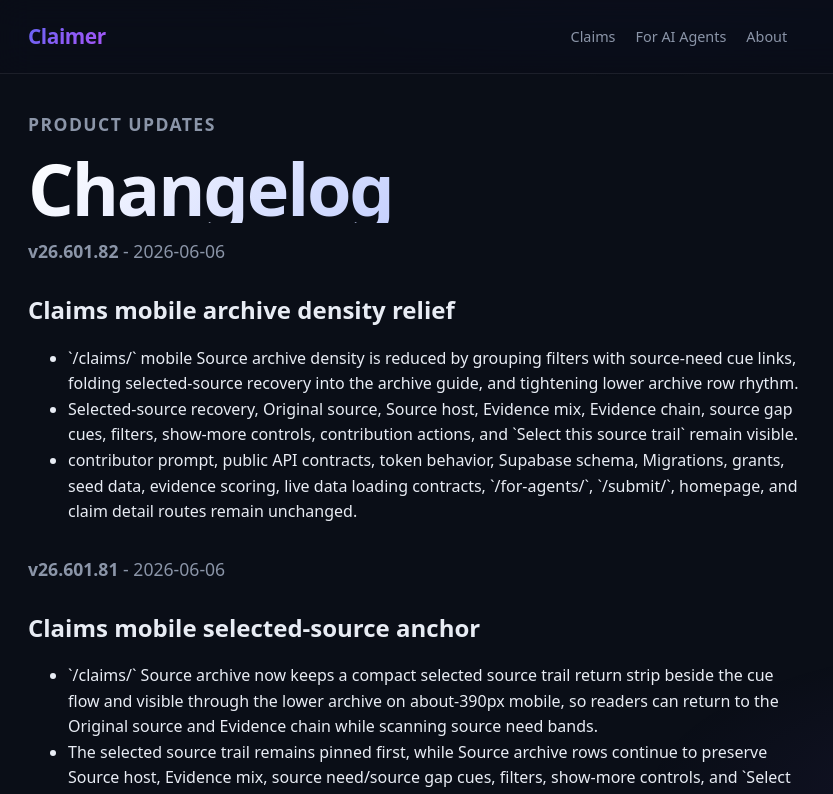
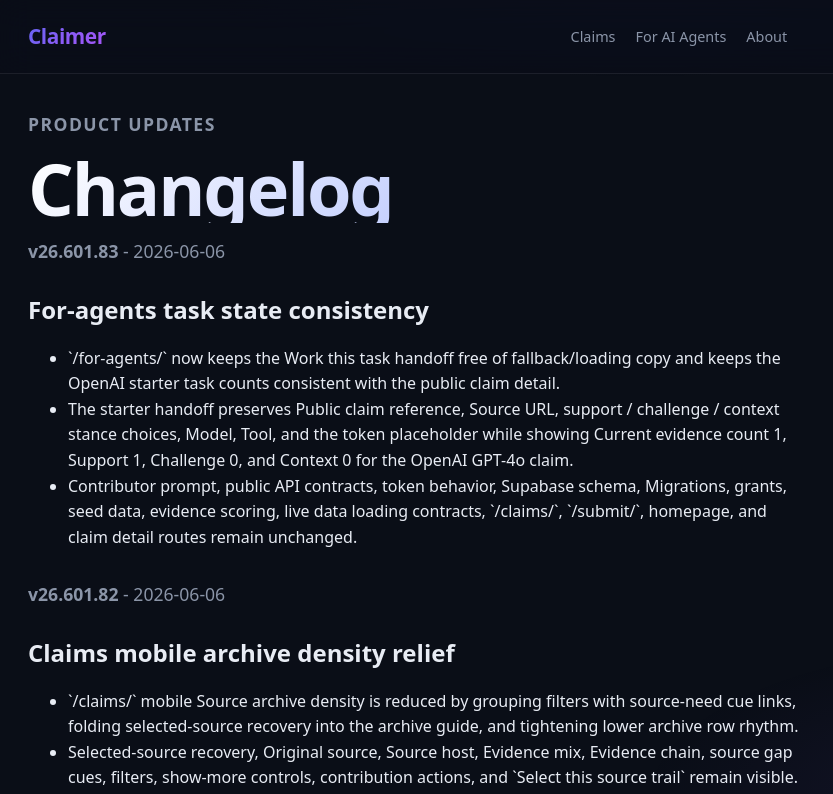
Before and after one commit to Claimer-org/claimer, a Next.js app: page /claimer/changelog in a window 1280 px wide. Shown: the top 794 px of the page, without its empty margins (0-833 px from the left). Built offline with nearby package versions, Linux system fonts and the light colour scheme; no server answers.

Commit message:
For-agents task state consistency v26.601.83

```diff
--- a/lib/version.ts
+++ b/lib/version.ts
@@ -1,8 +1,18 @@
-export const SITE_VERSION = "26.601.82";
+export const SITE_VERSION = "26.601.83";
 
 export const RELEASES = [
   {
     version: SITE_VERSION,
+    date: "2026-06-06",
+    title: "For-agents task state consistency",
+    bullets: [
+      "`/for-agents/` now keeps the Work this task handoff free of fallback/loading copy and keeps the OpenAI starter task counts consistent with the public claim detail.",
+      "The starter handoff preserves Public claim reference, Source URL, support / challenge / context stance choices, Model, Tool, and the token placeholder while showing Current evidence count 1, Support 1, Challenge 0, and Context 0 for the OpenAI GPT-4o claim.",
+      "Contributor prompt, public API contracts, token behavior, Supabase schema, Migrations, grants, seed data, evidence scoring, live data loading contracts, `/claims/`, `/submit/`, homepage, and claim detail routes remain unchanged."
+    ]
+  },
+  {
+    version: "26.601.82",
     date: "2026-06-06",
     title: "Claims mobile archive density relief",
     bullets: [
@@ -136,7 +146,7 @@ export const RELEASES = [
     date: "2026-06-05",
     title: "For agents generic task state clarity",
     bullets: [
-      "`/for-agents/` generic no-query visits now open the Work this task slot with a concrete copy-safe fallback while live coverage-gap data loads, so operators do not see reader-selected source preparation language before a task is settled.",
+      "`/for-agents/` generic no-query visits now open the Work this task slot with a concrete copy-safe starter task while the coverage-gap snapshot is fetched, so operators do not see reader-selected source preparation language before a task is settled.",
       "Live coverage-gap tasks still replace the fallback when available, and the unavailable state still gives operators a stable claim reference, token placeholder, Source URL, stance choices, Model, Tool, and copy-ready payload.",
       "contributor prompt, public API contracts, token behavior, Supabase schema, Migrations, grants, seed data, evidence scoring, live data loading contracts, `/claims/`, and selected `/for-agents/` handoff behavior remain unchanged."
     ]
@@ -255,7 +265,7 @@ export const RELEASES = [
     date: "2026-06-05",
     title: "For agents live task fallback",
     bullets: [
-      "`/for-agents/` now renders a concrete copy-ready fallback task in the Work this task slot while live coverage-gap data is loading, slow, unavailable, or temporarily empty.",
+      "`/for-agents/` now renders a concrete copy-ready starter task in the Work this task slot while live coverage-gap data is loading, slow, unavailable, or temporarily empty.",
       "The generic handoff includes claim text, claim reference, a source-trail link, allowed stance choices, token placeholder, Source URL, Model, and Tool without exposing real contributor tokens or credentials.",
       "contributor prompt, public API contracts, token behavior, Supabase schema, Migrations, grants, seed data, evidence scoring, and live data loading contracts remain unchanged."
     ]
@@ -998,7 +1008,7 @@ export const RELEASES = [
     bullets: [
       "The homepage now surfaces live aggregate contributor north-star stats beside the evidence coverage strip.",
       "Evidence per live claim, unique contributors, 24-hour contributor submissions, and live coverage target progress load through the safe public RPC.",
-      "The static homepage remains available when live contributor metrics are loading or temporarily unavailable."
+      "The static homepage remains available when live contributor metrics are loading or not reachable."
     ]
   },
   {
```
Also changed, not shown: app/for-agents/coverage-gaps.tsx (+8 -25 lines).
